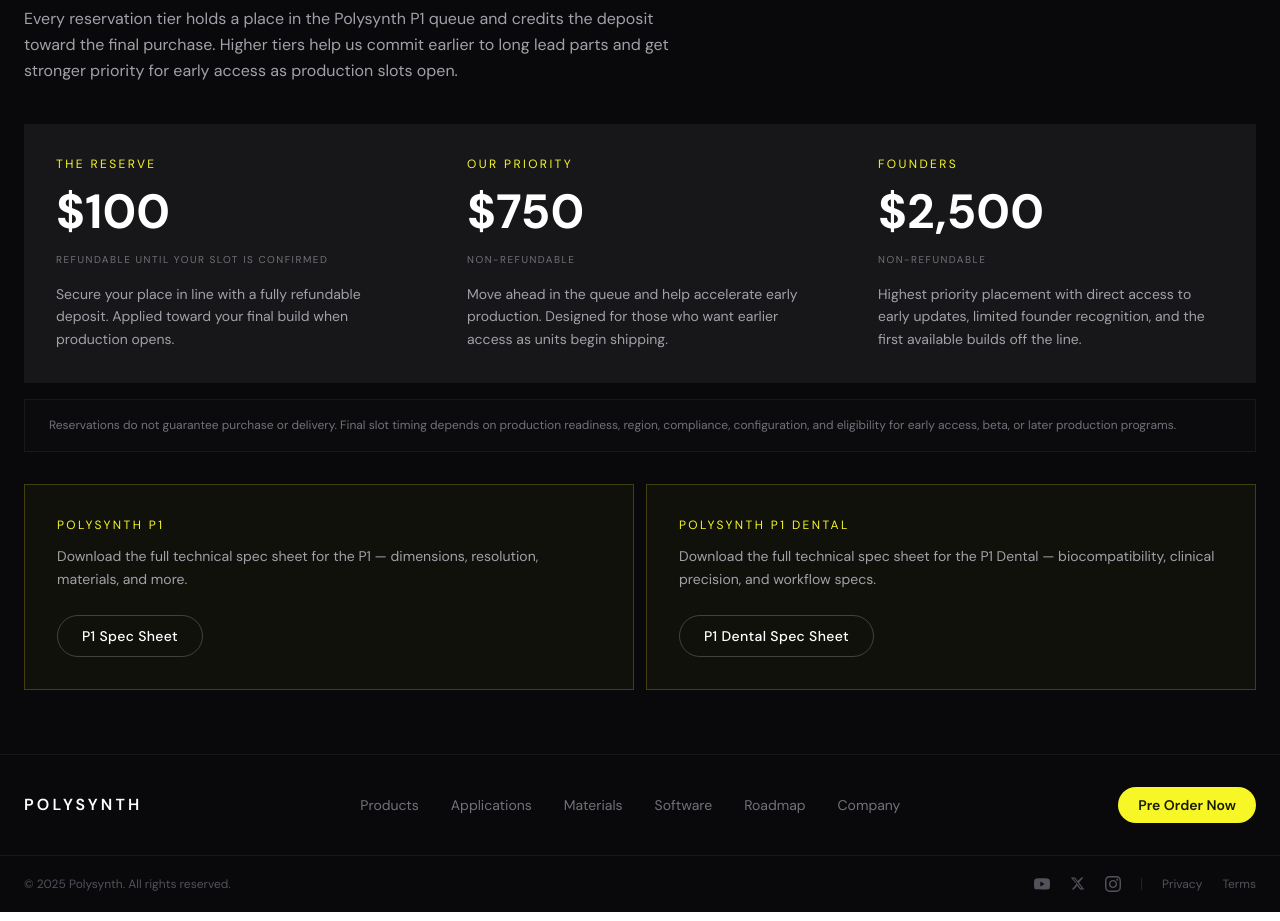
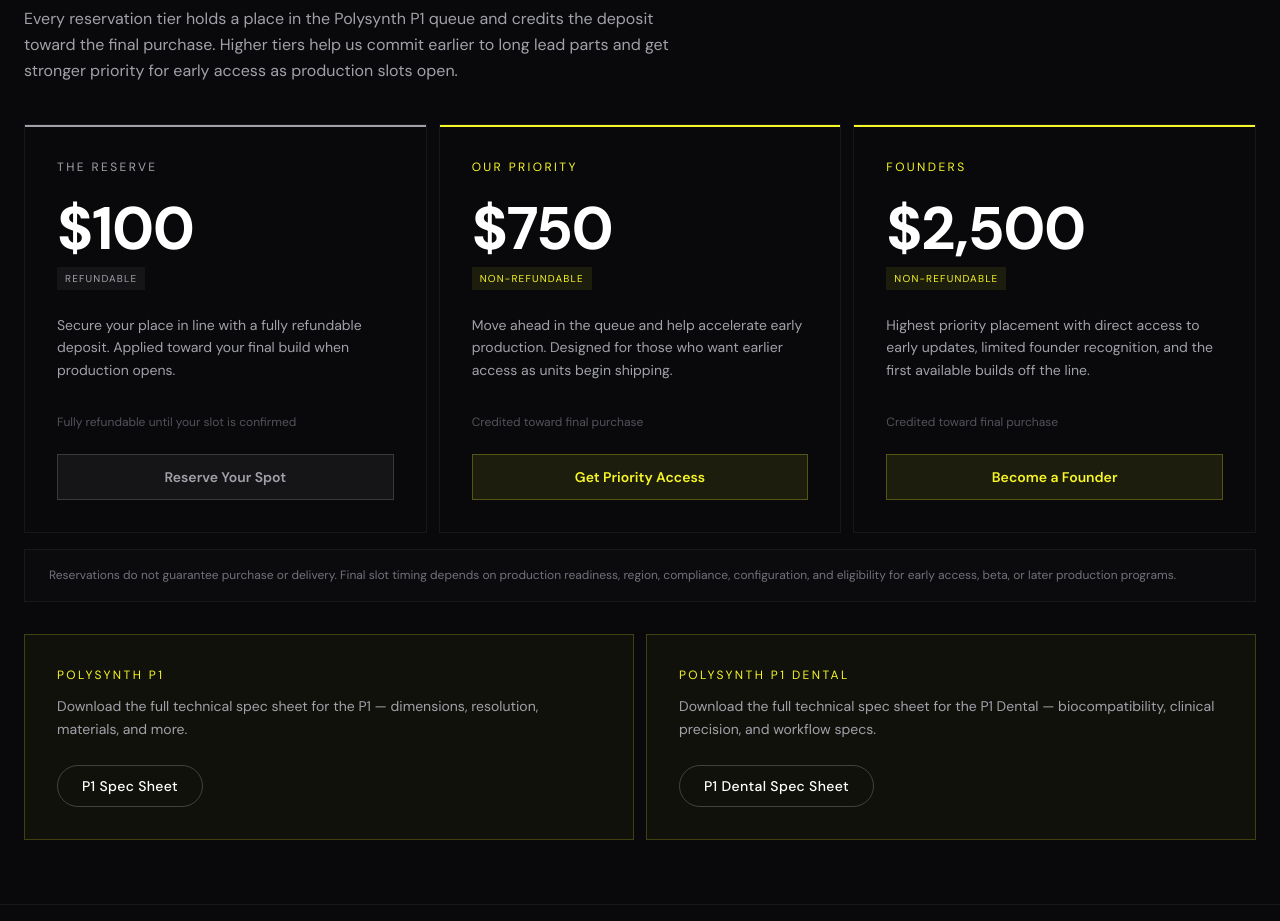
Before and after one commit to BrandonGraser/polysynth, a Next.js app: page /products in a window 1280 px wide. Shown: the part 1720-2641 px from the top of the page. Built offline with nearby package versions, Linux system fonts and the light colour scheme.

Commit message:
Update ProductsPage.tsx

```diff
--- a/components/ProductsPage.tsx
+++ b/components/ProductsPage.tsx
@@ -141,32 +141,61 @@ export default function ProductsPage() {
         <p className="text-zinc-400 text-base leading-relaxed max-w-2xl mb-10">
           Every reservation tier holds a place in the Polysynth P1 queue and credits the deposit toward the final purchase. Higher tiers help us commit earlier to long lead parts and get stronger priority for early access as production slots open.
         </p>
-        <div className="grid grid-cols-3 gap-px bg-white/[0.06] mb-4">
+        <div className="grid grid-cols-3 gap-3 mb-4">
           {[
             {
               tag: "THE RESERVE",
               price: "$100",
-              refund: "REFUNDABLE UNTIL YOUR SLOT IS CONFIRMED",
+              refund: "REFUNDABLE",
+              refundDetail: "Fully refundable until your slot is confirmed",
               desc: "Secure your place in line with a fully refundable deposit. Applied toward your final build when production opens.",
+              color: "#a1a1aa",
+              cta: "Reserve Your Spot",
             },
             {
               tag: "OUR PRIORITY",
               price: "$750",
               refund: "NON-REFUNDABLE",
+              refundDetail: "Credited toward final purchase",
               desc: "Move ahead in the queue and help accelerate early production. Designed for those who want earlier access as units begin shipping.",
+              color: "#f7f727",
+              cta: "Get Priority Access",
             },
             {
               tag: "FOUNDERS",
               price: "$2,500",
               refund: "NON-REFUNDABLE",
+              refundDetail: "Credited toward final purchase",
               desc: "Highest priority placement with direct access to early updates, limited founder recognition, and the first available builds off the line.",
+              color: "#f7f727",
+              cta: "Become a Founder",
             },
           ].map((tier) => (
-            <div key={tier.tag} className="bg-zinc-900/50 p-8 flex flex-col gap-4">
-              <div className="text-xs tracking-[0.2em] text-[#f7f727]">{tier.tag}</div>
-              <div className="text-5xl font-bold text-white">{tier.price}</div>
-              <div className="text-[10px] tracking-[0.15em] text-zinc-500">{tier.refund}</div>
-              <p className="text-sm text-zinc-400 leading-relaxed">{tier.desc}</p>
+            <div key={tier.tag} className="relative flex flex-col bg-zinc-950 border border-white/[0.06] overflow-hidden group hover:border-white/[0.12] transition-colors duration-300">
+              <div className="h-[2px] w-full" style={{background: tier.color}} />
+              <div className="p-8 flex flex-col flex-1">
+                <div className="text-xs tracking-[0.2em] mb-6" style={{color: tier.color}}>{tier.tag}</div>
+                <div className="text-6xl font-bold text-white mb-2 tracking-tight">{tier.price}</div>
+                <div className="flex items-center gap-2 mb-6">
+                  <span className="text-[10px] tracking-[0.12em] px-2 py-1" style={{color: tier.color, background: `${tier.color}15`}}>{tier.refund}</span>
+                </div>
+                <p className="text-sm text-zinc-400 leading-relaxed mb-8 flex-1">{tier.desc}</p>
+                <div className="text-xs text-zinc-600 mb-6">{tier.refundDetail}</div>
+                <a href="/contact">
+                  <button
+                    className="w-full py-3 text-sm font-semibold transition-colors duration-300"
+                    style={{
+                      background: `${tier.color}15`,
+                      border: `1px solid ${tier.color}40`,
+                      color: tier.color,
+                    }}
+                    onMouseEnter={(e) => { (e.currentTarget as HTMLButtonElement).style.background = `${tier.color}25`; }}
+                    onMouseLeave={(e) => { (e.currentTarget as HTMLButtonElement).style.background = `${tier.color}15`; }}
+                  >
+                    {tier.cta}
+                  </button>
+                </a>
+              </div>
             </div>
           ))}
         </div>
```
